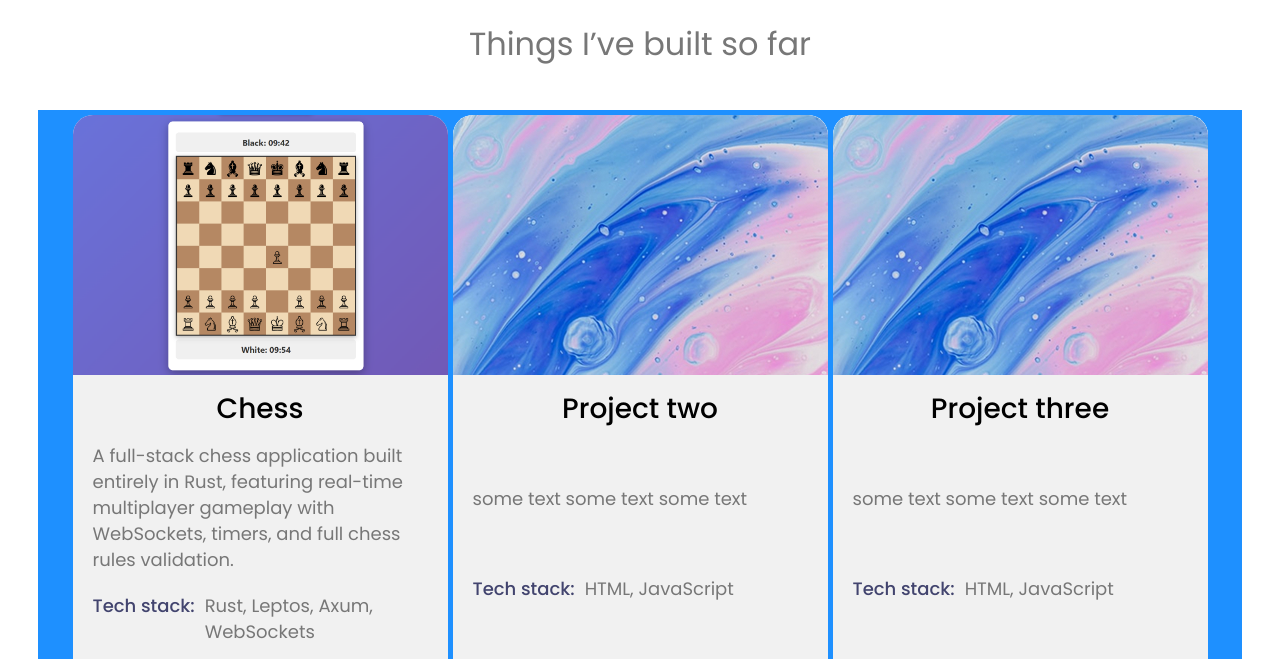
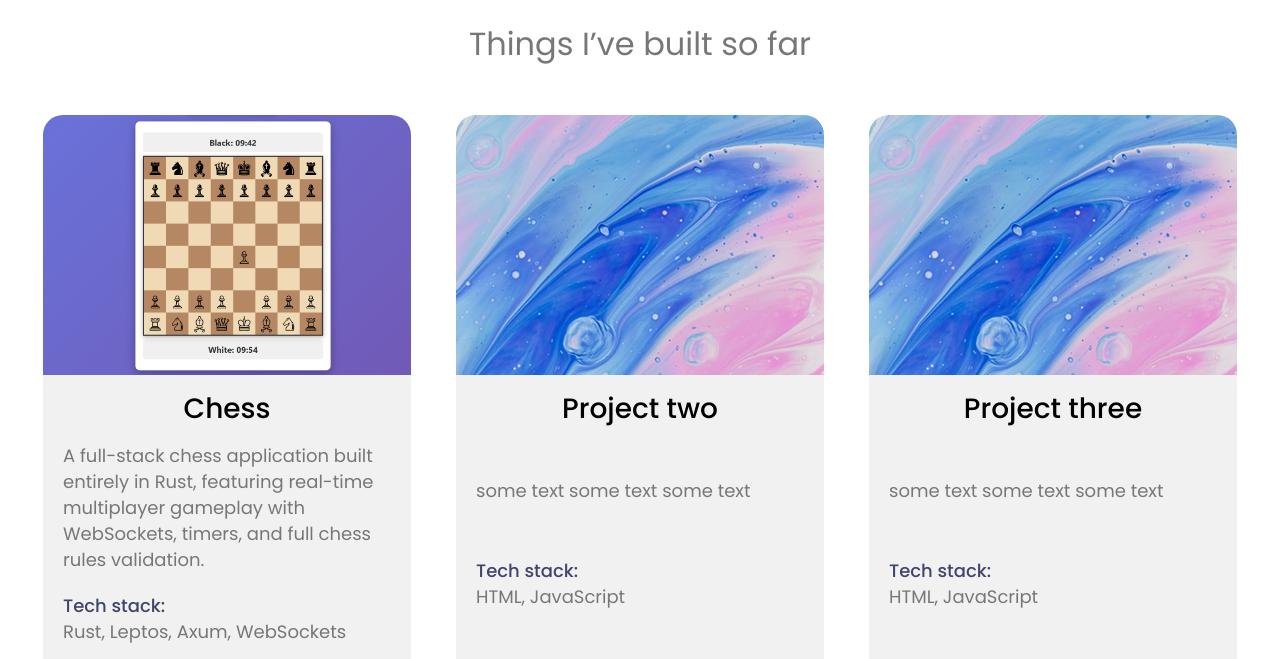
Before and after one commit to IrakliAmbroladze/portfolio, a plain HTML site: page index.html in a window 1280 px wide. Shown: the part 1670-2329 px from the top of the page. Drawn offline with Linux system fonts and the light colour scheme.

Commit message:
style(Projects-List): update bg color

```diff
--- a/script/components/Project_Card.js
+++ b/script/components/Project_Card.js
@@ -43,9 +43,9 @@ export const Project_Card = ({
   github_icon.src = "/images/icons/github.svg";
   github_icon.alt = "github";
 
-  live_url.href = project.live_url;
+  live_url.href = project.live_url || "#";
   live_url.target = "_blank";
-  source_code.href = project.source_code;
+  source_code.href = project.source_code || "#";
   source_code.target = "_blank";
 
   live_url_span.textContent = "Live Preview";
--- a/scss/_projects.scss
+++ b/scss/_projects.scss
@@ -2,9 +2,8 @@
   .projects-list{
   display: grid;
   grid-template-columns: auto;
-  background-color: dodgerblue;
   padding: 5px;
-  gap: 5px;
+  gap: 45px;
   justify-content: center;
     .project {
       display: flex;
@@ -45,6 +44,7 @@
         }
         h3{
           display: flex;
+          flex-direction: column;
           column-gap: 10px;
           label{
             font-weight: 500;
```
Also changed, not shown: css/main.css.
